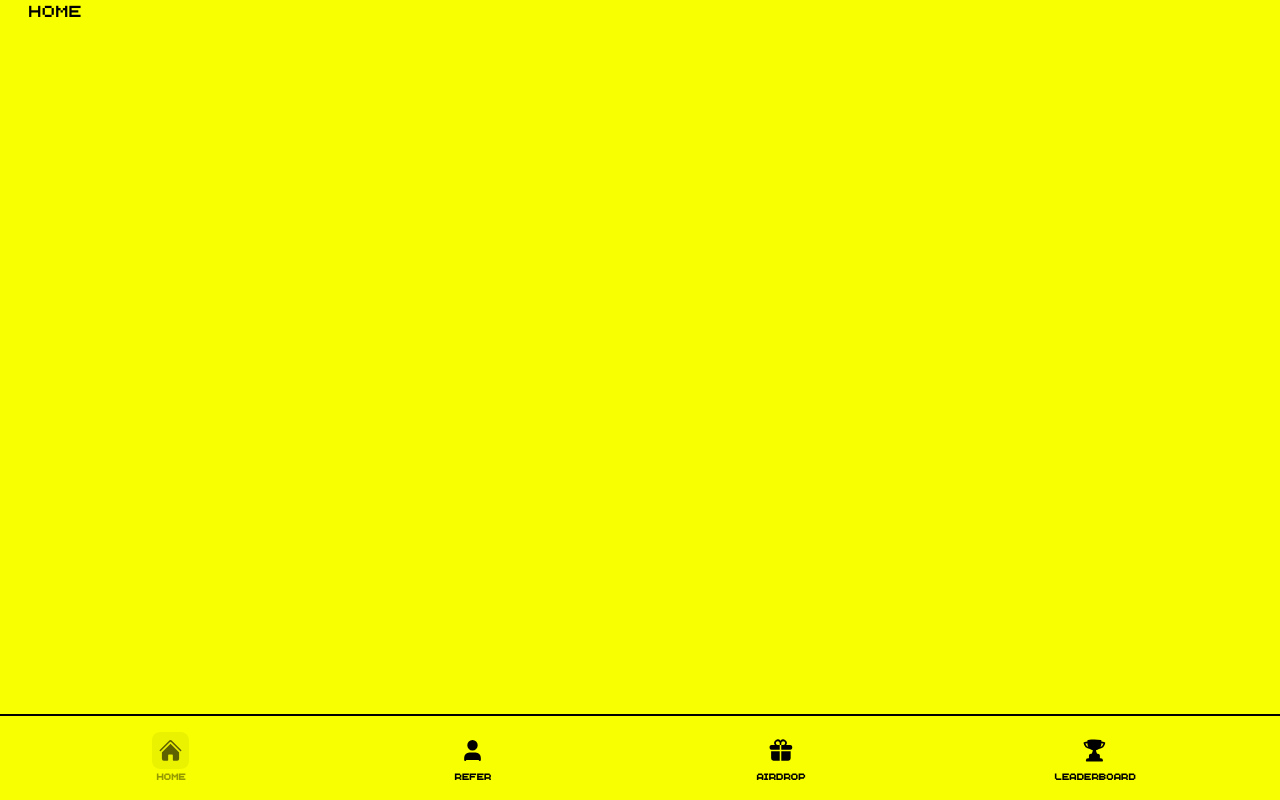
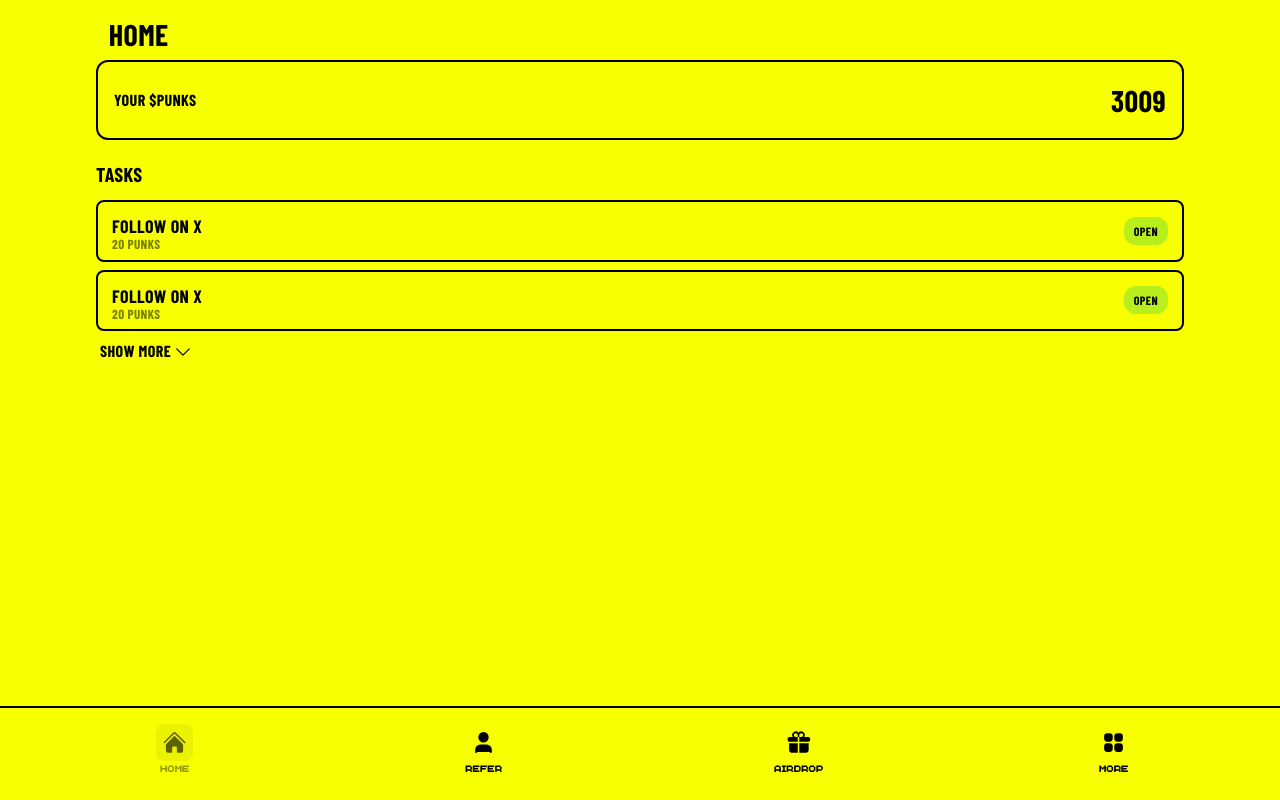
Before and after one commit to snehilgamit/punks, a Next.js app: page /test in a window 1280 px wide. Built offline with nearby package versions, Linux system fonts and the light colour scheme.

Commit message:
update: Home.js

```diff
--- a/components/Home/Index.js
+++ b/components/Home/Index.js
@@ -1,13 +1,62 @@
-import React from 'react'
+import React, { useState } from 'react'
 import 'animate.css'
+import Image from 'next/image'
+import { HiOutlineChevronDown } from 'react-icons/hi2'
 const Index = () => {
+    const [data, setData] = useState({ punks: 3009 })
+
     return (
-        <div className='border-black w-full min-h-screen overflow-x-hidden'>
-            <div className='bg-[#f8ff00] min-h-screen px-7 rounded-2xl'>
-                Home
+        <div className='border-black w-full min-h-screen overflow-x-hidden flex justify-center Barlow tracking-wide'>
+            <div className='w-full flex items-center flex-col'>
+                <div className='py-2 w-[83%] text-3xl mt-2'>Home</div>
+                <div className='flex justify-between items-center gap-2 py-5 border-2 border-black w-[85%] h-fit rounded-xl px-4'>
+                    <div>Your $punks</div>
+                    <div className='flex gap-0.5'>
+                        <div className='text-3xl font-semibold'>
+                            {data.punks}
+                        </div>
+                    </div>
+                </div>
+                <Tasks />
             </div>
         </div>
     )
 }
 
 export default Index
+
+
+const Tasks = () => {
+    const [opened, setOpened] = useState(false);
+    return (
+        <div className='w-[85%] mt-5'>
+            <p className='text-xl mb-3'>Tasks</p>
+            <Task title={'Follow on X'} reward={20} bottonTxt={'open'} />
+            <Task title={'Follow on X'} reward={20} bottonTxt={'open'} />
+            {!opened ? <div className='flex items-center gap-0.5 ml-1 cursor-pointer' onClick={() => setOpened(prev => !prev)}>
+                Show more
+                <HiOutlineChevronDown className='mt-0.5' size={20} />
+            </div> :
+                <>
+                    <Task title={'Follow on X'} reward={20} bottonTxt={'open'} />
+                    <Task title={'Follow on X'} reward={20} bottonTxt={'open'} />
+                </>
+            }
+        </div>
+    )
+}
+
+
+const Task = ({ title, reward, bottonTxt }) => (
+    <div className='w-full border-2 border-black rounded-lg p-3.5 py-2.5 flex justify-between my-2'>
+        <div>
+            <div className='text-lg'>{title}</div>
+            <div className='text-[0.82rem] text-black/50 leading-[0.6rem]'>{reward} PUNKS</div>
+        </div>
+        <div className='flex justify-center items-center'>
+            <div className='px-2.5 py-1.5 bg-green-500/30 rounded-xl cursor-pointer text-xs'>
+                {bottonTxt}
+            </div>
+        </div>
+    </div>
+)
--- a/components/Home/LeaderBoard.js
+++ b/components/Home/More.js
@@ -1,13 +1,13 @@
 import React from 'react'
 
-const LeaderBoard = () => {
+const More = () => {
     return (
         <div className='flex justify-center items-start'>
             <div className='mb-20'>
-                LeaderBoard
+                More
             </div>
         </div>
     )
 }
 
-export default LeaderBoard
+export default More
--- a/components/Menubar.js
+++ b/components/Menubar.js
@@ -1,35 +1,35 @@
 import React, { useState } from 'react'
 import { LuUser } from "react-icons/lu";
-import { HiOutlineTrophy, HiTrophy, HiHome, HiGift } from "react-icons/hi2";
+import { HiOutlineTrophy, HiTrophy, HiHome, HiGift ,HiSquares2X2} from "react-icons/hi2";
 
 const Menubar = ({ changeTab }) => {
     const [activeTab, setActiveTab] = useState(0)
     return (
         <div className='w-full absolute bottom-0 uppercase text-[0.55rem] bg-[#f8ff00] shadow-xl'>
-            <div className='flex justify-around items-center border-black border-t-2 py-4 px-3 pl-5 max-[320px]:px-2 font-semibold'>
-                <div className='flex items-center flex-col transition-all duration-500 ease-in-out gap-0.5' style={{ color: activeTab == 0 ? 'rgb(0 0 0 / 0.4)' : 'black' }} onClick={() => {changeTab(0);setActiveTab(0)}}>
+            <div className='flex justify-around items-center border-black border-t-2 py-6 pt-4 px-3 pl-5 max-[320px]:px-2 font-semibold'>
+                <div className='flex items-center flex-col transition-all duration-500 ease-in-out gap-0.5 cursor-pointer' style={{ color: activeTab == 0 ? 'rgb(0 0 0 / 0.4)' : 'black' }} onClick={() => {changeTab(0);setActiveTab(0)}}>
                     <div className='p-1.5 rounded-lg' style={{backgroundColor:activeTab ===0?'rgb(0 0 0 / 0.05)':'transparent'}}>
                         <HiHome className='transition-all duration-500 ease-in-out' style={{ fill: activeTab == 0 ? 'rgb(0 0 0 / 0.6)' : 'black' }} size={'25px'} />
                     </div>
                     Home
                 </div>
-                <div className='flex items-center flex-col transition-all duration-500 ease-in-out gap-0.5' style={{ color: activeTab == 1 ? 'rgb(0 0 0 / 0.4)' : 'black' }} onClick={() => {changeTab(1);setActiveTab(1)}}>
+                <div className='flex items-center flex-col transition-all duration-500 ease-in-out gap-0.5 cursor-pointer' style={{ color: activeTab == 1 ? 'rgb(0 0 0 / 0.4)' : 'black' }} onClick={() => {changeTab(1);setActiveTab(1)}}>
                     <div className='p-1.5 rounded-lg' style={{backgroundColor:activeTab ===1?'rgb(0 0 0 / 0.05)':'transparent'}}>
                         <LuUser className='transition-all duration-500 ease-in-out' style={{ fill: activeTab == 1 ? 'rgb(0 0 0 / 0.6)' : 'black' }}  size={'25px'} />
                     </div>
                     Refer
                 </div>
-                <div className='flex items-center flex-col transition-all duration-500 ease-in-out gap-0.5' style={{ color: activeTab == 2 ? 'rgb(0 0 0 / 0.4)' : 'black' }} onClick={() => {changeTab(2);setActiveTab(2)}}>
+                <div className='flex items-center flex-col transition-all duration-500 ease-in-out gap-0.5 cursor-pointer' style={{ color: activeTab == 2 ? 'rgb(0 0 0 / 0.4)' : 'black' }} onClick={() => {changeTab(2);setActiveTab(2)}}>
                     <div className='p-1.5 rounded-lg' style={{backgroundColor:activeTab ===2?'rgb(0 0 0 / 0.05)':'transparent'}}>
                         <HiGift className='transition-all duration-500 ease-in-out' style={{ fill: activeTab == 2 ? 'rgb(0 0 0 / 0.6)' : 'black' }}  size={'25px'} />
                     </div>
                     Airdrop
                 </div>
-                <div className='flex items-center flex-col transition-all duration-500 ease-in-out -ml-4 gap-0.5' style={{ color: activeTab == 3 ? 'rgb(0 0 0 / 0.4)' : 'black' }}  onClick={()=>{changeTab(3);setActiveTab(3)}}>
+                <div className='flex items-center flex-col transition-all duration-500 ease-in-out gap-0.5 cursor-pointer' style={{ color: activeTab == 3 ? 'rgb(0 0 0 / 0.4)' : 'black' }}  onClick={()=>{changeTab(3);setActiveTab(3)}}>
                     <div className='p-1.5 rounded-lg' style={{backgroundColor:activeTab ===3?'rgb(0 0 0 / 0.05)':'transparent'}}>
-                        <HiTrophy className='transition-all duration-500 ease-in-out' style={{ fill: activeTab == 3 ? 'rgb(0 0 0 / 0.6)' : 'black' }}  size={'25px'} />
+                        <HiSquares2X2 className='transition-all duration-500 ease-in-out' style={{ fill: activeTab == 3 ? 'rgb(0 0 0 / 0.6)' : 'black' }}  size={'25px'} />
                     </div>
-                    Leaderboard
+                    More
                 </div>
             </div>
         </div>
--- a/pages/home.js
+++ b/pages/home.js
@@ -7,7 +7,7 @@ import Image from 'next/image'
 import { HiGift } from "react-icons/hi";
 import Airdrop from '@/components/Home/Airdrop'
 import Index from '@/components/Home/Index'
-import LeaderBoard from '@/components/Home/LeaderBoard'
+import LeaderBoard from '@/components/Home/More'
 import Refer from '@/components/Home/Refer'
 import "animate.css"
 const home = () => {
--- a/pages/test.js
+++ b/pages/test.js
@@ -7,7 +7,7 @@ import Image from 'next/image'
 import { HiGift } from "react-icons/hi";
 import Airdrop from '@/components/Home/Airdrop'
 import Index from '@/components/Home/Index'
-import LeaderBoard from '@/components/Home/LeaderBoard'
+import More from '@/components/Home/More'
 import Refer from '@/components/Home/Refer'
 import "animate.css"
 const home = () => {
@@ -18,7 +18,7 @@ const home = () => {
     const [showOnboarding, setShowOnboarding] = useState(false);
     const [currentTab, setCurrentTab] = useState({ current: 0, previous: 0 })
 
-    const components = [<Index />, <Refer />, <Airdrop />,<LeaderBoard />]
+    const components = [<Index />, <Refer />, <Airdrop />, <More />]
     const changeTab = (number) => {
         if (currentTab.current !== number) {
             setCurrentTab(prev => {
--- a/styles/globals.css
+++ b/styles/globals.css
@@ -6,14 +6,23 @@
   font-family: Arcade;
   src: url('../pages/fonts/ArcadeGamer.woff2');
 }
+@font-face {
+  font-family: Barlow;
+  src: url('../pages/fonts/66717c8773978729ad938613_BarlowCondensed-Bold.woff');
+}
 body{
   background-color: rgb(248,255,0);
-  -webkit-user-select: none;
-  -ms-user-select: none;
-  user-select: none;
+  -webkit-user-select: animate-svg-fill 0s cubic-bezier(0.47, 0, 0.745, 0.715) 2s both;;
+  -ms-user-select: animate-svg-fill 0s cubic-bezier(0.47, 0, 0.745, 0.715) 2s both;;
+  user-select: animate-svg-fill 0s cubic-bezier(0.47, 0, 0.745, 0.715) 2s both;;
 }
 .Arcade {
   font-family: "Arcade", system-ui;
   font-weight: 400;
   font-style: normal;
 }
+.Barlow {
+  font-family: "Barlow", system-ui;
+  font-weight: 400;
+  font-style: normal;
+}
```
Also changed, not shown: pages/fonts/66717c8773978729ad938613_BarlowCondensed-Bold.woff (added), public/logo.svg.
